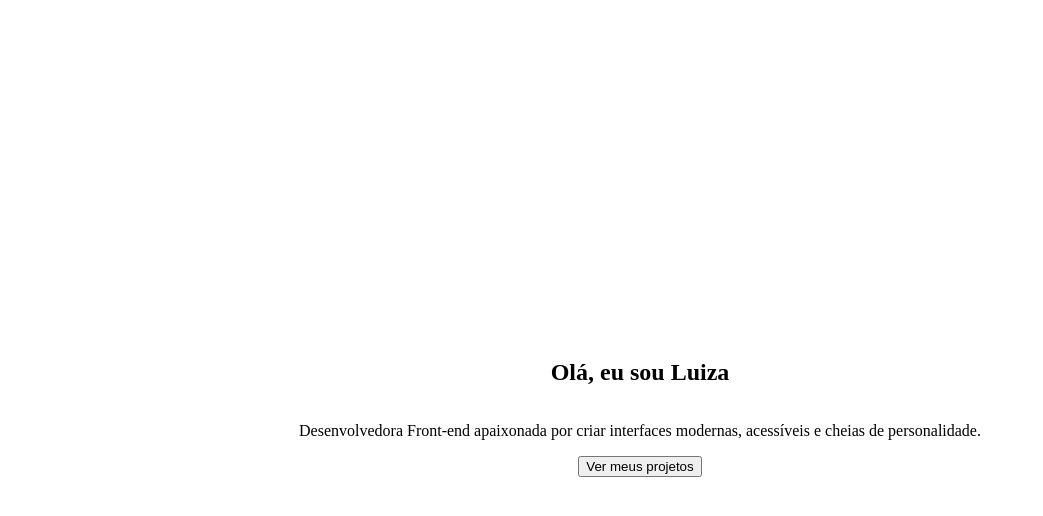
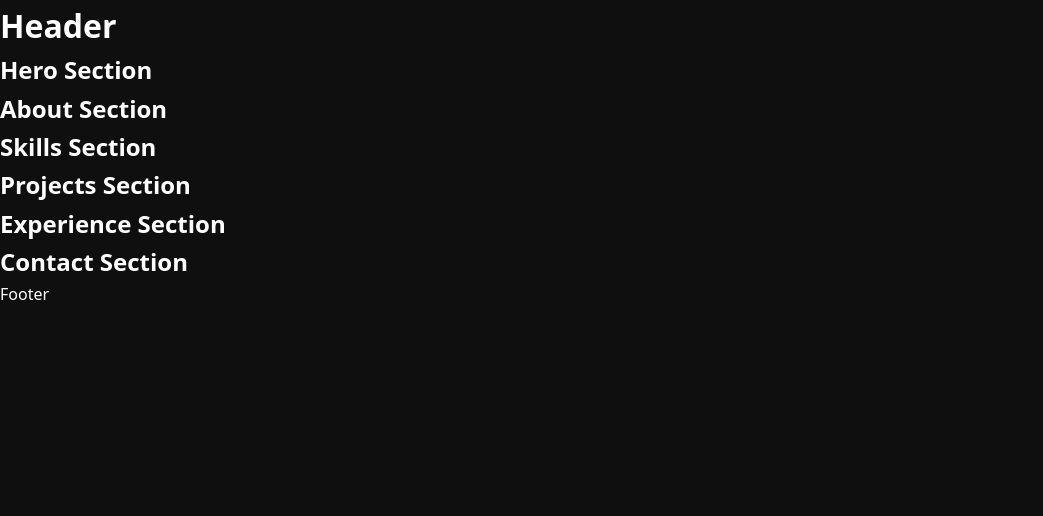
Before and after one commit to andradeg-luiza/personalpage, a React (Vite) app: page / in a window 1280 px wide. Shown: the top 516 px of the page, without its empty margins (0-1043 px from the left). Built offline with nearby package versions, Linux system fonts and the light colour scheme.

Commit message:
chore: chore: add minimal required files

```diff
--- a/src/App.tsx
+++ b/src/App.tsx
@@ -1,17 +1,24 @@
-export default function App() {
+import Layout from "./components/layout/layout";
+
+// Seções
+import Hero from "./sections/hero/hero";
+import About from "./sections/about/about";
+import Skills from "./sections/skills/skills";
+import Projects from "./sections/projects/projects";
+import Experience from "./sections/experience/experience";
+import Contact from "./sections/contact/contact";
+
+function App() {
   return (
-    <section className="min-h-screen bg-gray-900 text-white flex flex-col items-center justify-center px-6">
-      <h1 className="text-5xl md:text-6xl font-extrabold text-center">
-        Olá, eu sou <span className="text-blue-400">Luiza</span>
-      </h1>
+    <Layout>
+      <Hero />
+      <About />
+      <Skills />
+      <Projects />
+      <Experience />
+      <Contact />
+    </Layout>
+  );
+}
 
-      <p className="mt-4 text-lg md:text-xl text-gray-300 text-center max-w-xl">
-        Desenvolvedora Front-end apaixonada por criar interfaces modernas, acessíveis e cheias de personalidade.
-      </p>
-
-      <button className="mt-8 px-6 py-3 bg-blue-500 hover:bg-blue-600 transition rounded-lg text-lg font-medium">
-        Ver meus projetos
-      </button>
-    </section>
-  )
-}
+export default App;
--- a/src/components/layout/footer.tsx
+++ b/src/components/layout/footer.tsx
@@ -0,0 +1,7 @@
+export default function Footer() {
+  return (
+    <footer>
+      <p>Footer</p>
+    </footer>
+  );
+}
--- a/src/components/layout/header.tsx
+++ b/src/components/layout/header.tsx
@@ -0,0 +1,7 @@
+export default function Header() {
+  return (
+    <header>
+      <h1>Header</h1>
+    </header>
+  );
+}
--- a/src/components/layout/layout.tsx
+++ b/src/components/layout/layout.tsx
@@ -0,0 +1,12 @@
+import Header from "./header";
+import Footer from "./footer";
+
+export default function Layout({ children }: { children: React.ReactNode }) {
+  return (
+    <>
+      <Header />
+      <main>{children}</main>
+      <Footer />
+    </>
+  );
+}
--- a/src/sections/about/about.tsx
+++ b/src/sections/about/about.tsx
@@ -0,0 +1,7 @@
+export default function About() {
+  return (
+    <section>
+      <h2>About Section</h2>
+    </section>
+  );
+}
--- a/src/sections/contact/contact.tsx
+++ b/src/sections/contact/contact.tsx
@@ -0,0 +1,7 @@
+export default function Contact() {
+  return (
+    <section>
+      <h2>Contact Section</h2>
+    </section>
+  );
+}
--- a/src/sections/experience/experience.tsx
+++ b/src/sections/experience/experience.tsx
@@ -0,0 +1,7 @@
+export default function Experience() {
+  return (
+    <section>
+      <h2>Experience Section</h2>
+    </section>
+  );
+}
--- a/src/sections/hero/hero.tsx
+++ b/src/sections/hero/hero.tsx
@@ -0,0 +1,7 @@
+export default function Hero() {
+  return (
+    <section>
+      <h2>Hero Section</h2>
+    </section>
+  );
+}
--- a/src/sections/projects/projects.tsx
+++ b/src/sections/projects/projects.tsx
@@ -0,0 +1,7 @@
+export default function Projects() {
+  return (
+    <section>
+      <h2>Projects Section</h2>
+    </section>
+  );
+}
--- a/src/sections/skills/skills.tsx
+++ b/src/sections/skills/skills.tsx
@@ -0,0 +1,7 @@
+export default function Skills() {
+  return (
+    <section>
+      <h2>Skills Section</h2>
+    </section>
+  );
+}
--- a/src/styles/animations.css
+++ b/src/styles/animations.css
@@ -0,0 +1,63 @@
+/* Fade-in suave */
+.fade-in {
+  opacity: 0;
+  animation: fadeIn 0.8s ease forwards;
+}
+
+@keyframes fadeIn {
+  from {
+    opacity: 0;
+  }
+  to {
+    opacity: 1;
+  }
+}
+
+/* Slide-up suave */
+.slide-up {
+  opacity: 0;
+  transform: translateY(20px);
+  animation: slideUp 0.8s ease forwards;
+}
+
+@keyframes slideUp {
+  from {
+    opacity: 0;
+    transform: translateY(20px);
+  }
+  to {
+    opacity: 1;
+    transform: translateY(0);
+  }
+}
+
+/* Scale-in (leve zoom) */
+.scale-in {
+  opacity: 0;
+  transform: scale(0.95);
+  animation: scaleIn 0.6s ease forwards;
+}
+
+@keyframes scaleIn {
+  from {
+    opacity: 0;
+    transform: scale(0.95);
+  }
+  to {
+    opacity: 1;
+    transform: scale(1);
+  }
+}
+
+/* Delay utilitário para animações em sequência */
+.delay-1 {
+  animation-delay: 0.2s;
+}
+
+.delay-2 {
+  animation-delay: 0.4s;
+}
+
+.delay-3 {
+  animation-delay: 0.6s;
+}
--- a/src/styles/globals.css
+++ b/src/styles/globals.css
@@ -0,0 +1,39 @@
+/* Fonte padrão e reset básico */
+* {
+  margin: 0;
+  padding: 0;
+  box-sizing: border-box;
+}
+
+/* Suaviza fontes em diferentes navegadores */
+html {
+  scroll-behavior: smooth;
+  -webkit-font-smoothing: antialiased;
+  -moz-osx-font-smoothing: grayscale;
+}
+
+/* Estilos globais do body */
+body {
+  background-color: #0f0f0f; /* fundo escuro elegante */
+  color: #ffffff; /* texto branco */
+  font-family: ui-sans-serif, system-ui, -apple-system, BlinkMacSystemFont,
+    "Segoe UI", Roboto, Helvetica, Arial, sans-serif;
+  line-height: 1.6;
+}
+
+/* Remove sublinhado padrão de links */
+a {
+  text-decoration: none;
+  color: inherit;
+}
+
+/* Remove bullets de listas */
+ul {
+  list-style: none;
+}
+
+/* Imagens responsivas */
+img {
+  max-width: 100%;
+  display: block;
+}
```
